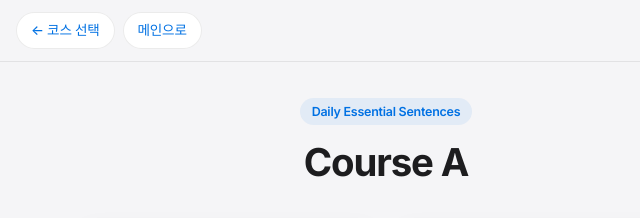
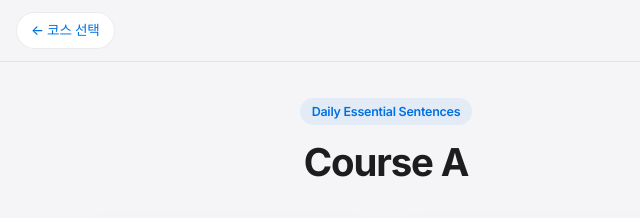
Before and after one commit to jootoma-eng/hackers_class, a plain HTML site: page essential_sentences/course-a.html in a window 1280 px wide. Shown: the top 218 px of the page, 254-894 px from the left. Drawn offline with Linux system fonts and the light colour scheme; a web font is replaced by a local one.

Commit message:
Add files via upload

```diff
--- a/essential_sentences/course-a.html
+++ b/essential_sentences/course-a.html
@@ -164,7 +164,6 @@
       <div class="nav-group">
         <a class="nav-pill" href="../essential_sentences_main.html">← 코스 선택</a>
         <!-- index.html이 상위 폴더에 있다면 ../index.html 로 변경하세요 -->
-        <a class="nav-pill" href="../index.html">메인으로</a>
       </div>
       <span class="header-tag">TOEIC Easy~</span>
     </div>
```
Also changed, not shown: essential_sentences/course-b.html (+0 -1 lines), essential_sentences/course-c.html (+0 -1 lines), essential_sentences/course-d.html (+0 -1 lines).
